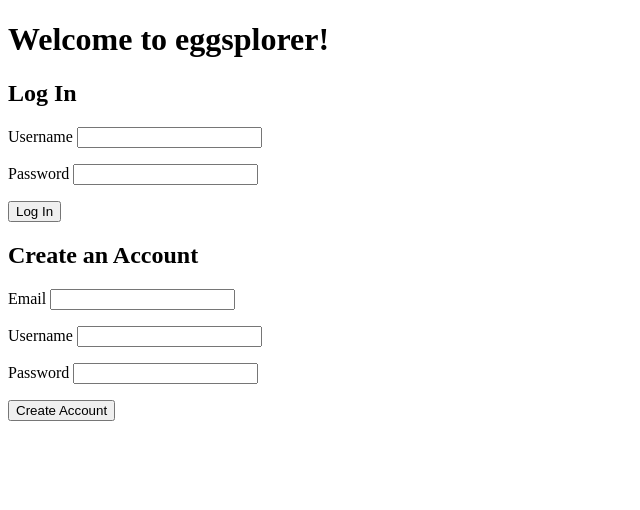
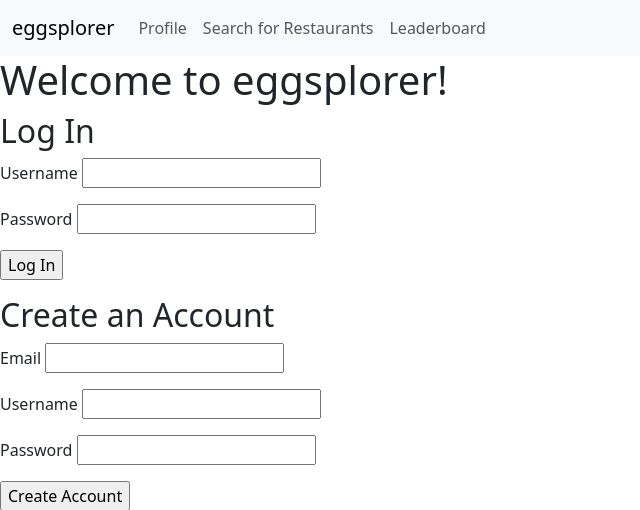
Before and after one commit to juliettetripier/Hackbright-Project, a Flask app: page / in a window 1280 px wide. Shown: the top 510 px of the page, without its empty margins (0-640 px from the left). Run offline with Flask 3, Linux system fonts and the light colour scheme.

Commit message:
Added navbar, starting on leaderboard page

```diff
--- a/server.py
+++ b/server.py
@@ -512,6 +512,13 @@ def delete_tag():
     return redirect(f'/restaurant/{yelp_id}')
 
 
+@app.route('/leaderboard')
+def show_leaderboard():
+    """Display the achievement leaderboard."""
+
+    return render_template('leaderboard.html')
+
+
 
 if __name__ == "__main__":
     connect_to_db(app)
--- a/templates/base.html
+++ b/templates/base.html
@@ -2,10 +2,36 @@
 <html>
   <head>
     <title>
-        {% block title %} title {% endblock %}
-      </title>
+      {% block title %} title {% endblock %}
+    </title>
+
+    <link href="https://cdn.jsdelivr.net/npm/bootstrap@5.3.2/dist/css/bootstrap.min.css" rel="stylesheet" integrity="sha384-T3c6CoIi6uLrA9TneNEoa7RxnatzjcDSCmG1MXxSR1GAsXEV/Dwwykc2MPK8M2HN" crossorigin="anonymous">
+    <script src="https://cdn.jsdelivr.net/npm/bootstrap@5.3.2/dist/js/bootstrap.bundle.min.js" integrity="sha384-C6RzsynM9kWDrMNeT87bh95OGNyZPhcTNXj1NW7RuBCsyN/o0jlpcV8Qyq46cDfL" crossorigin="anonymous"></script>
   </head>
+
   <body>
+    <nav class="navbar navbar-expand-lg navbar-light bg-light">
+      <div class="container-fluid">
+        <a class="navbar-brand" href="/">eggsplorer</a>
+        <button class="navbar-toggler" type="button" data-bs-toggle="collapse" data-bs-target="#navbarSupportedContent" aria-controls="navbarSupportedContent" aria-expanded="false" aria-label="Toggle navigation">
+          <span class="navbar-toggler-icon"></span>
+        </button>
+        <div class="collapse navbar-collapse" id="navbarSupportedContent">
+          <ul class="navbar-nav me-auto mb-2 mb-xl-0">
+            <li class="nav-item">
+              <a class="nav-link" href="/profile">Profile</a>
+            </li>
+            <li class="nav-item">
+              <a class="nav-link" href="/search">Search for Restaurants</a>
+            </li>
+            <li class="nav-item">
+              <a class="nav-link" href="/leaderboard">Leaderboard</a>
+            </li>
+          </ul>
+        </div>
+      </div>
+    </nav>
+
     {% for msg in get_flashed_messages() %}
       <p class="flash-msg">
         {{ msg }}
```
Also changed, not shown: seed_database.py (+8 -0 lines), templates/leaderboard.html (added, +17 -0 lines).
